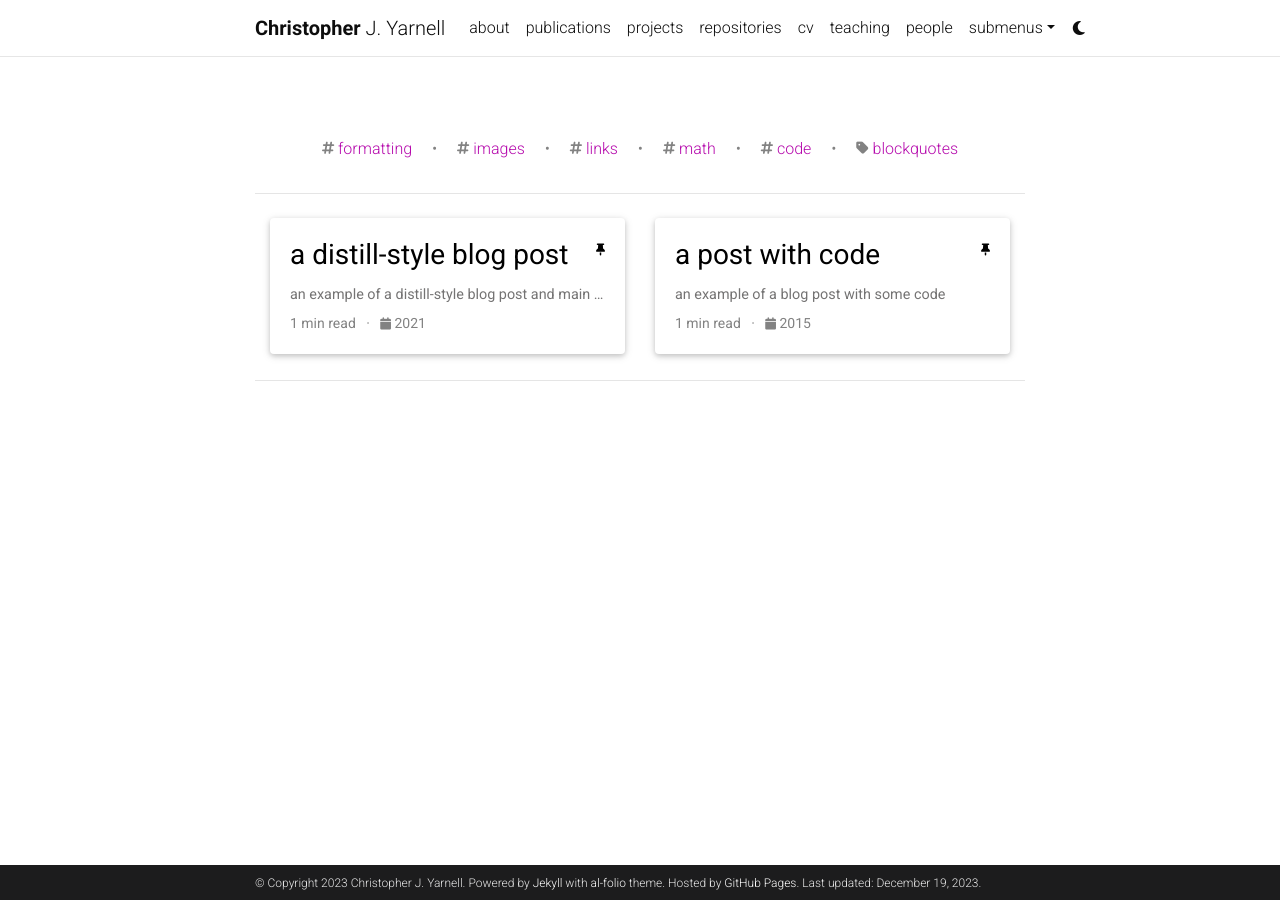
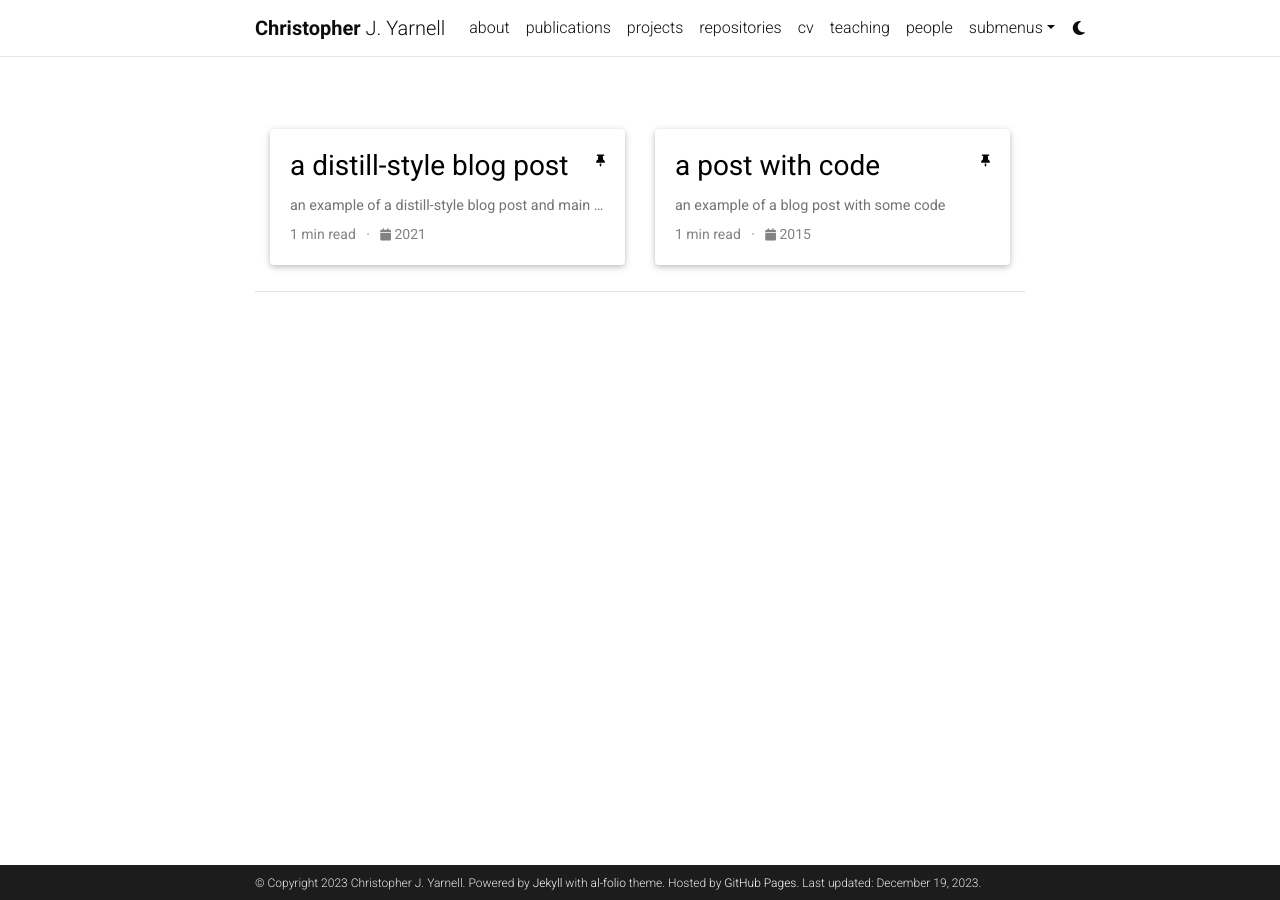
Before and after one commit to cjyarnell/cjyarnell.github.io, a Jekyll site: the page built from blog/index.html, in a window 1280 px wide. Built offline with Jekyll 4.4.1, drawn with Linux system fonts in a browser that asks for light colours; comment, search, counter and statistics services are not loaded; a style sheet for code colours, icons or effects is not loaded; part of the change alters nothing that is shown.

Commit message:
Update _config.yml

```diff
--- a/_config.yml
+++ b/_config.yml
@@ -111,11 +111,6 @@ bing_site_verification:  # out your bing-site-verification ID (Bing Webmaster)
 # -----------------------------------------------------------------------------
 
 collections:
-  news:
-    defaults:
-      layout: post
-    output: false
-    permalink: /news/:path/
   projects:
     output: true
     permalink: /projects/:path/
@@ -195,24 +190,6 @@ jekyll-minifier:
   exclude: ['robots.txt']
   uglifier_args:
     harmony: true
-
-# -----------------------------------------------------------------------------
-# Jekyll Archives
-# -----------------------------------------------------------------------------
-
-jekyll-archives:
-  enabled: [year, tags, categories] # enables year, tag and category archives (remove if you need to disable one of them).
-  layouts:
-    year: archive-year
-    tag: archive-tag
-    category: archive-category
-  permalinks:
-    year: '/blog/:year/'
-    tag: '/blog/tag/:name/'
-    category: '/blog/category/:name/'
-
-display_tags: ['formatting', 'images', 'links', 'math', 'code'] # these tags will be displayed on the front page of your blog
-display_categories: ['blockquotes'] # these categories will be displayed on the front page of your blog
 
 # -----------------------------------------------------------------------------
 # Jekyll Scholar
```
